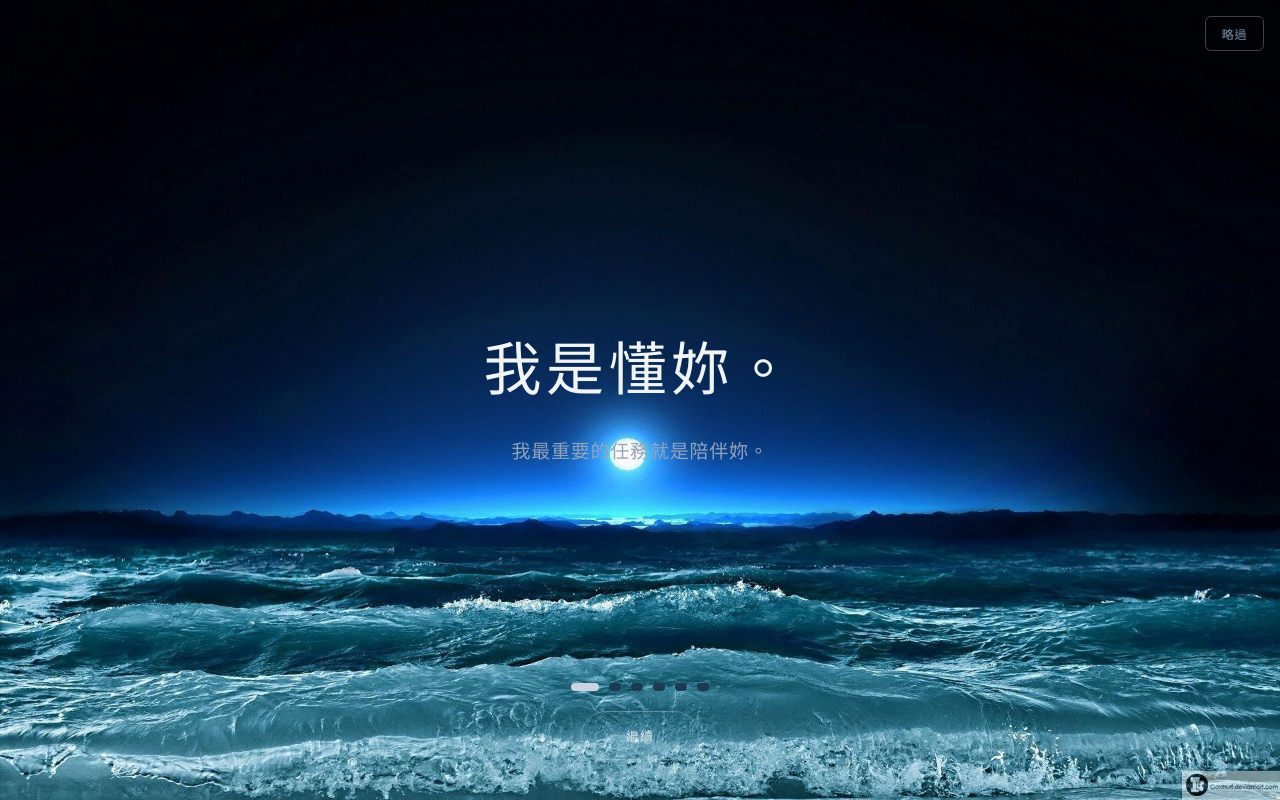
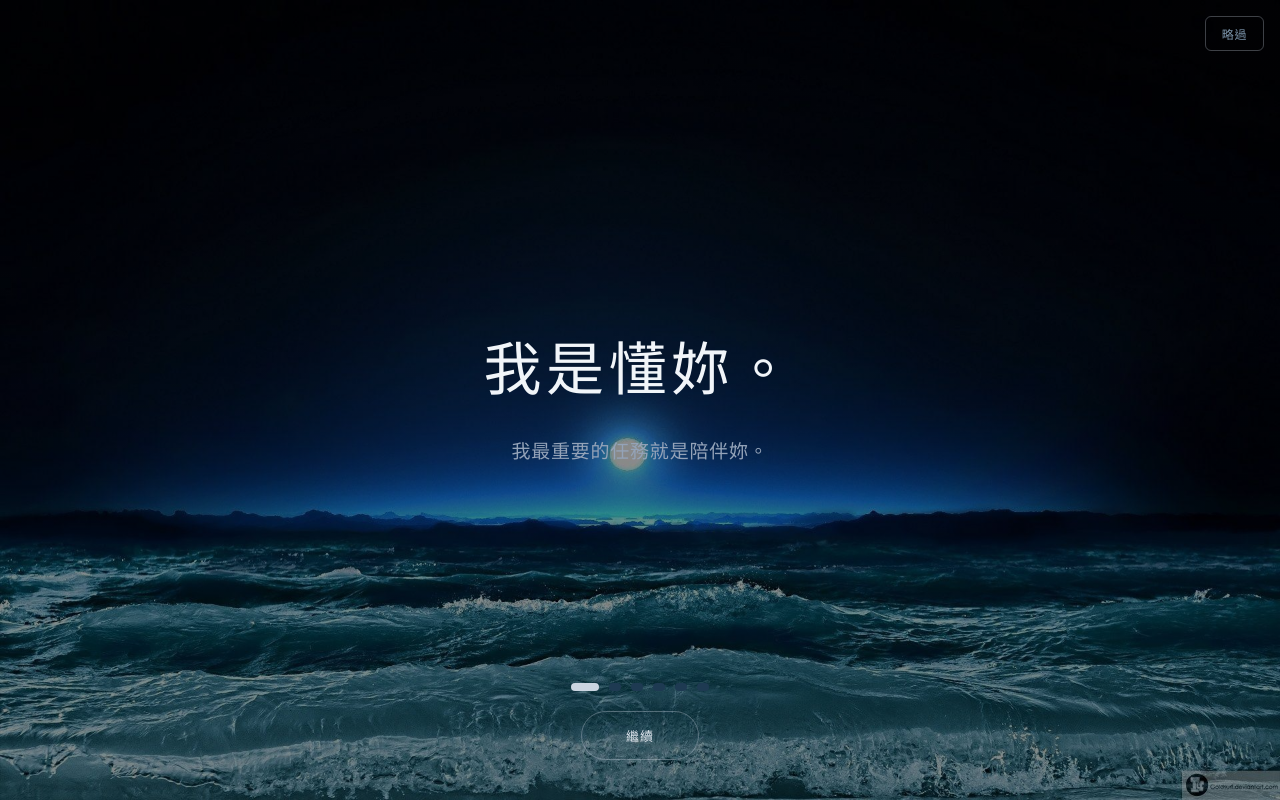
Before and after one commit to qy002239-hue/dongni-web, a React (Vite) app: page / in a window 1280 px wide. Both pictures are taken after a click on the button "我理解，進入空間". Built offline with nearby package versions, Linux system fonts and the light colour scheme.

Commit message:
Update Onboarding.jsx

```diff
--- a/src/Onboarding.jsx
+++ b/src/Onboarding.jsx
@@ -51,7 +51,7 @@ export default function Onboarding({ onDone }) {
         position: "fixed", inset: 0, margin: 0, color: "#e2e8f0",
         overflow: "hidden", userSelect: "none", textAlign: "center",
         display: "flex", flexDirection: "column", justifyContent: "center",
-        backgroundImage: 'url("/ocean.jpg.jpg")',
+        backgroundImage: "linear-gradient(rgba(0,0,0,0.45), rgba(0,0,0,0.45)), url('/ocean.jpg.jpg')",
         backgroundPosition: "center",
         backgroundSize: "cover",
       }}
```
